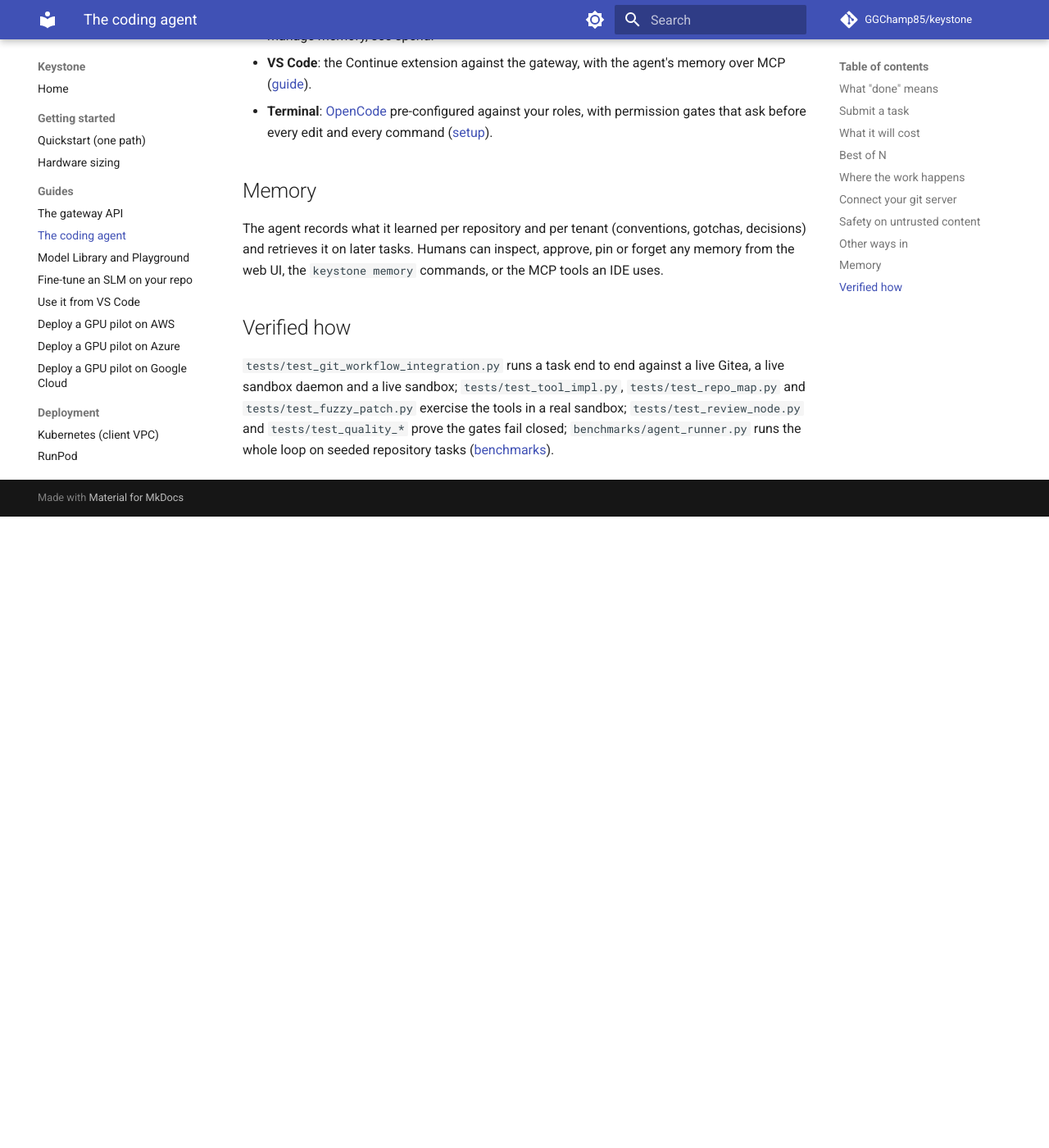
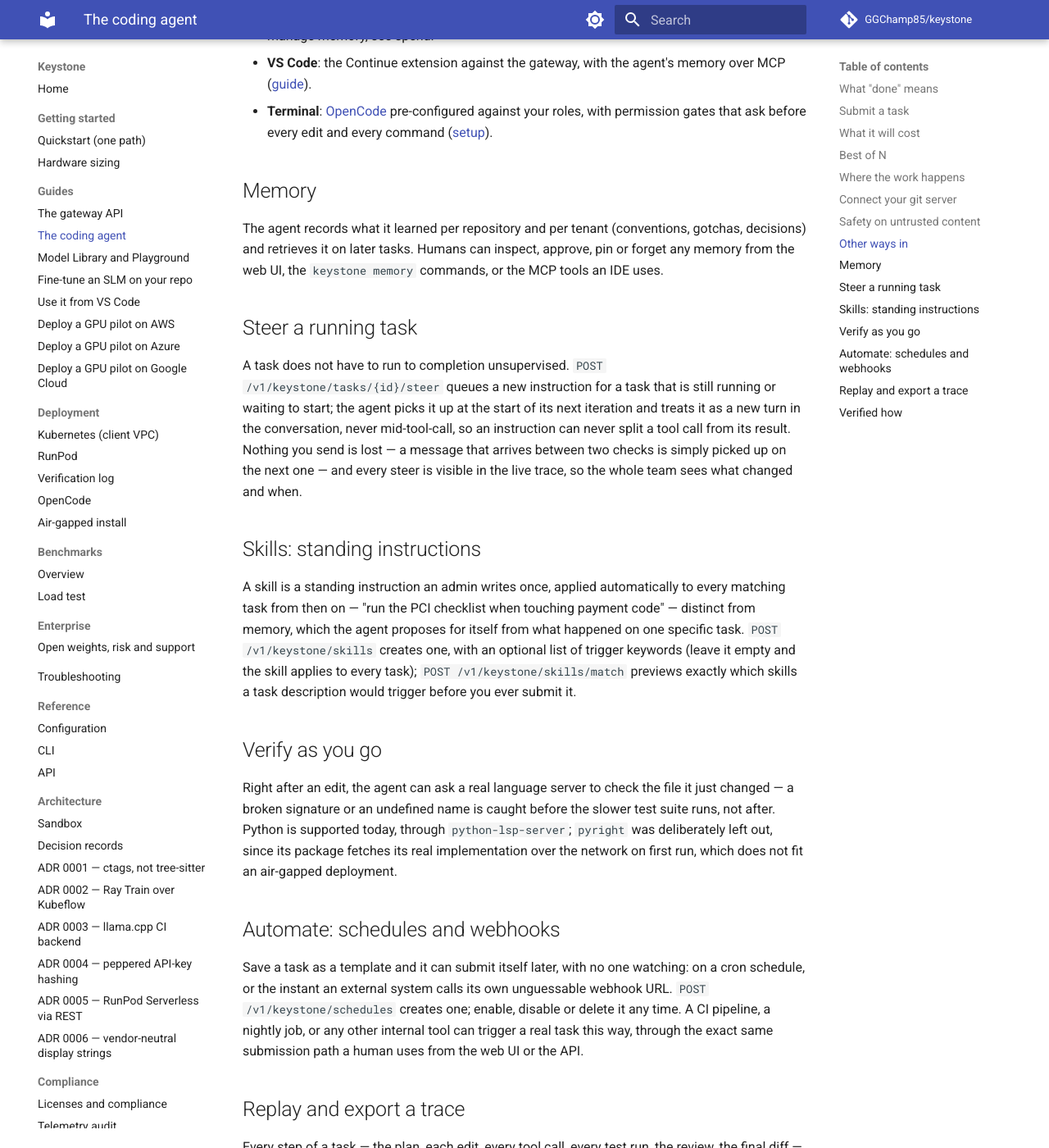
Before and after one commit to GGChamp85/keystone, an MkDocs documentation site: the page built from docs/guides/coding-agent.md, in a window 1280 px wide and 1400 px high, scrolled down 2947 px. Shown: the whole window at 82% size. Built offline with MkDocs 1.6.1 and Material for MkDocs 9.7.7, drawn with Linux system fonts in a browser that asks for light colours; comment, search, counter and statistics services are not loaded; before the commit the page ends 3577 px from its top, so only the background shows below that; some of the changed text lies outside the part shown.

Commit message:
Document the six coding-agent-harness enhancements
README.md's capability table and docs/guides/coding-agent.md now
cover what shipped across mid-task steering, the skills library, the
language-server diagnostics tool, scheduled and webhook-triggered
tasks, deterministic task replay, and OpenTelemetry-style trace
export — plain-language descriptions for buyers and operators, with
the exact routes and the tests that verify each one for anyone who
wants to go deeper.

```diff
--- a/docs/guides/coding-agent.md
+++ b/docs/guides/coding-agent.md
@@ -71,6 +71,26 @@ When a role is pointed at a frontier model through the proxy, `FRONTIER_PROXY_RE
 
 The agent records what it learned per repository and per tenant (conventions, gotchas, decisions) and retrieves it on later tasks. Humans can inspect, approve, pin or forget any memory from the web UI, the `keystone memory` commands, or the MCP tools an IDE uses.
 
+## Steer a running task
+
+A task does not have to run to completion unsupervised. `POST /v1/keystone/tasks/{id}/steer` queues a new instruction for a task that is still running or waiting to start; the agent picks it up at the start of its next iteration and treats it as a new turn in the conversation, never mid-tool-call, so an instruction can never split a tool call from its result. Nothing you send is lost — a message that arrives between two checks is simply picked up on the next one — and every steer is visible in the live trace, so the whole team sees what changed and when.
+
+## Skills: standing instructions
+
+A skill is a standing instruction an admin writes once, applied automatically to every matching task from then on — "run the PCI checklist when touching payment code" — distinct from memory, which the agent proposes for itself from what happened on one specific task. `POST /v1/keystone/skills` creates one, with an optional list of trigger keywords (leave it empty and the skill applies to every task); `POST /v1/keystone/skills/match` previews exactly which skills a task description would trigger before you ever submit it.
+
+## Verify as you go
+
+Right after an edit, the agent can ask a real language server to check the file it just changed — a broken signature or an undefined name is caught before the slower test suite runs, not after. Python is supported today, through `python-lsp-server`; `pyright` was deliberately left out, since its package fetches its real implementation over the network on first run, which does not fit an air-gapped deployment.
+
+## Automate: schedules and webhooks
+
+Save a task as a template and it can submit itself later, with no one watching: on a cron schedule, or the instant an external system calls its own unguessable webhook URL. `POST /v1/keystone/schedules` creates one; enable, disable or delete it any time. A CI pipeline, a nightly job, or any other internal tool can trigger a real task this way, through the exact same submission path a human uses from the web UI or the API.
+
+## Replay and export a trace
+
+Every step of a task — the plan, each edit, every tool call, every test run, the review, the final diff — stays on the task record, not just for as long as the task is running. `GET /v1/keystone/tasks/{id}/replay` reconstructs the exact live trace after the fact, for a task from last month as easily as one that finished five minutes ago. `GET /v1/keystone/tasks/{id}/trace` renders the same execution as a real OpenTelemetry trace, ready to load into Jaeger, Tempo, Honeycomb, or any other OTLP-compatible tool your team already runs.
+
 ## Verified how
 
-`tests/test_git_workflow_integration.py` runs a task end to end against a live Gitea, a live sandbox daemon and a live sandbox; `tests/test_tool_impl.py`, `tests/test_repo_map.py` and `tests/test_fuzzy_patch.py` exercise the tools in a real sandbox; `tests/test_review_node.py` and `tests/test_quality_*` prove the gates fail closed; `benchmarks/agent_runner.py` runs the whole loop on seeded repository tasks ([benchmarks](../benchmarks/README.md)).
+`tests/test_git_workflow_integration.py` runs a task end to end against a live Gitea, a live sandbox daemon and a live sandbox; `tests/test_tool_impl.py`, `tests/test_repo_map.py` and `tests/test_fuzzy_patch.py` exercise the tools in a real sandbox (including the language-server check, against a live sandbox running `python-lsp-server`); `tests/test_review_node.py` and `tests/test_quality_*` prove the gates fail closed; `tests/test_steering.py`, `tests/test_steer_route.py`, `tests/test_skills_store.py` and `tests/test_skills_route.py` prove a steer or a skill actually reaches the prompt sent to the model; `tests/test_schedules_store.py` and `tests/test_schedules_route.py` prove a schedule submits a real task, on both the cron and webhook paths; `tests/test_replay.py` proves a replay reproduces the exact recorded event sequence; `tests/test_otel_export.py` proves the exported trace is valid against the real OpenTelemetry encoding library; `benchmarks/agent_runner.py` runs the whole loop on seeded repository tasks ([benchmarks](../benchmarks/README.md)).
```
Also changed, not shown: README.md (+3 -2 lines).
